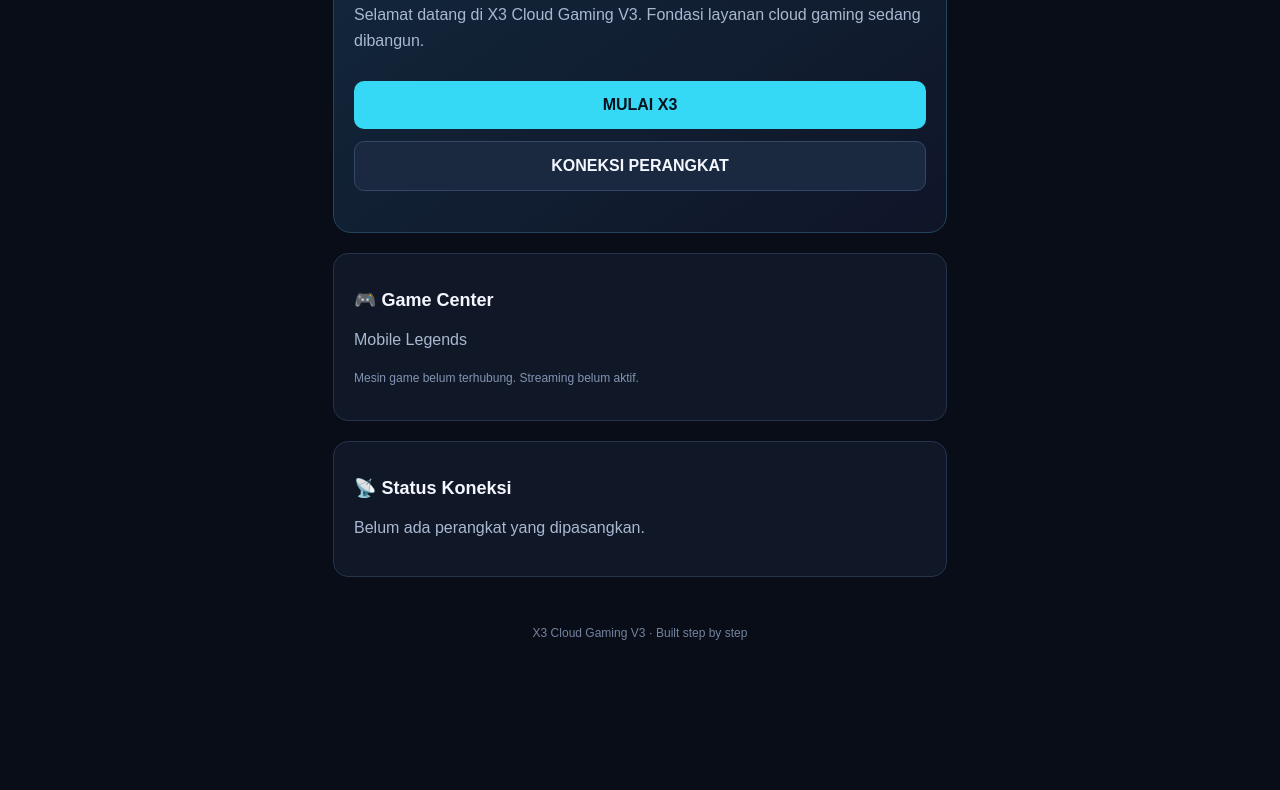
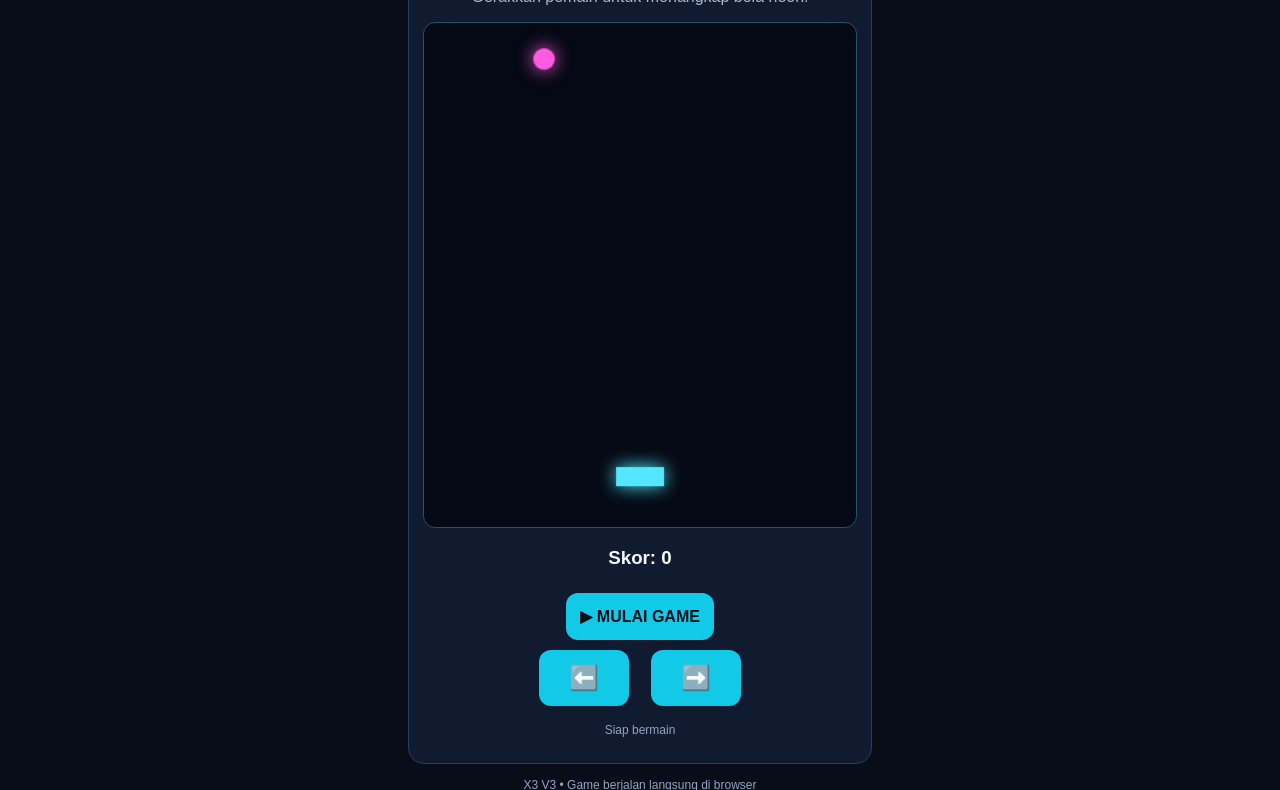
Before and after one commit to baktisamuel01-byte/x3-cloud-gaming-v3, a plain HTML site: page index.html in a window 1280 px wide. Shown: the part 224-1014 px from the top of the page. Before the commit the page ends 889 px from the top, so only its background shows below. Drawn offline with Linux system fonts and the light colour scheme.

Commit message:
Update index.html

```diff
--- a/index.html
+++ b/index.html
@@ -3,143 +3,106 @@
 <html lang="id">
 <head>
 <meta charset="UTF-8">
-  <meta name="viewport" content="width=device-width, initial-scale=1.0">
-  <meta name="theme-color" content="#080d18">
+<meta name="viewport" content="width=device-width, initial-scale=1, maximum-scale=1, user-scalable=no">
 <title>X3 Cloud Gaming V3</title>
 <style>
-    * { box-sizing: border-box; }
-    body {
-      margin: 0;
-      font-family: Arial, sans-serif;
-      background: #080d18;
-      color: #f4f7ff;
-    }
-    header {
-      padding: 22px 18px;
-      border-bottom: 1px solid #202c40;
-      background: #0d1525;
-    }
-    .logo {
-      color: #53e7ff;
-      font-size: 24px;
-      font-weight: bold;
-    }
-    .tagline {
-      color: #91a4c3;
-      font-size: 13px;
-      margin-top: 7px;
-    }
-    main {
-      max-width: 650px;
-      margin: auto;
-      padding: 24px 18px;
-    }
-    .hero {
-      padding: 25px 20px;
-      border: 1px solid #24465d;
-      border-radius: 18px;
-      background: linear-gradient(145deg, #12283c, #101528);
-    }
-    .status {
-      color: #63edb0;
-      font-size: 12px;
-      letter-spacing: 1px;
-    }
-    h1 {
-      font-size: 30px;
-      line-height: 1.2;
-      margin: 15px 0 10px;
-    }
-    p {
-      color: #a9b8d1;
-      line-height: 1.6;
-    }
-    button {
-      width: 100%;
-      padding: 15px;
-      margin-top: 12px;
-      border: 0;
-      border-radius: 10px;
-      background: #35d9f5;
-      color: #06121d;
-      font-size: 16px;
-      font-weight: bold;
-      cursor: pointer;
-    }
-    .secondary {
-      background: #1a2940;
-      color: #f4f7ff;
-      border: 1px solid #344764;
-    }
-    .card {
-      margin-top: 20px;
-      padding: 20px;
-      border: 1px solid #26344c;
-      border-radius: 15px;
-      background: #101827;
-    }
-    .card h2 { font-size: 18px; }
-    .small {
-      font-size: 12px;
-      color: #8294b2;
-    }
-    footer {
-      padding: 25px 15px;
-      text-align: center;
-      color: #73839e;
-      font-size: 12px;
-    }
+*{box-sizing:border-box}
+body{margin:0;background:#080d18;color:#f4f7ff;font-family:Arial,sans-serif;text-align:center}
+header{padding:20px;border-bottom:1px solid #24405d}
+h1{color:#53e7ff;font-size:25px;margin:0}
+p{color:#a9bad0}
+main{padding:18px;max-width:500px;margin:auto}
+.panel{background:#101b30;border:1px solid #24405d;border-radius:16px;padding:14px;margin-bottom:14px}
+canvas{width:100%;background:#050914;border:1px solid #24516b;border-radius:12px;display:block;touch-action:none}
+button{background:#13c9e8;color:#06111c;border:0;border-radius:12px;padding:14px;font-size:16px;font-weight:bold;margin:5px;touch-action:manipulation}
+.controls{display:flex;justify-content:center;gap:12px}
+.controls button{width:90px;font-size:24px}
+.small{font-size:12px;color:#91a4c3}
 </style>
 </head>
 <body>
 <header>
-    <div class="logo">X3 CLOUD GAMING</div>
-    <div class="tagline">Your game. Your cloud. Your X3.</div>
+<h1>X3 CLOUD GAMING</h1>
+<p>V3 • NEON ARCADE</p>
 </header>
+<main>
+<div class="panel">
+<h3>🎮 NEON CATCH</h3>
+<p>Gerakkan pemain untuk menangkap bola neon!</p>
+<canvas id="game" width="360" height="420"></canvas>
+<h3>Skor: <span id="score">0</span></h3>
+<button id="start">▶ MULAI GAME</button>
+<div class="controls">
+<button id="left">⬅️</button>
+<button id="right">➡️</button>
+</div>
+<p class="small" id="status">Siap bermain</p>
+</div>
+<p class="small">X3 V3 • Game berjalan langsung di browser</p>
+</main>
+<script>
+const c=document.getElementById("game");
+const ctx=c.getContext("2d");
+const scoreEl=document.getElementById("score");
+const statusEl=document.getElementById("status");
+let player={x:160,y:370,w:40,h:16};
+let ball={x:100,y:30,r:9,speed:3};
+let score=0,running=false,dir=0,raf=0;
 
-  <main>
-    <section class="hero">
-      <div class="status">● X3 SYSTEM ONLINE</div>
-      <h1>Main game favoritmu.</h1>
-      <p>
-        Selamat datang di X3 Cloud Gaming V3.
-        Fondasi layanan cloud gaming sedang dibangun.
-      </p>
-      <button onclick="startX3()">MULAI X3</button>
-      <button class="secondary" onclick="showConnection()">
-        KONEKSI PERANGKAT
-      </button>
-      <p id="message" role="status" aria-live="polite"></p>
-    </section>
-
-    <section class="card">
-      <h2>🎮 Game Center</h2>
-      <p>Mobile Legends</p>
-      <p class="small">
-        Mesin game belum terhubung. Streaming belum aktif.
-      </p>
-    </section>
-
-    <section class="card">
-      <h2>📡 Status Koneksi</h2>
-      <p id="connection">Belum ada perangkat yang dipasangkan.</p>
-    </section>
-  </main>
-
-  <footer>
-    X3 Cloud Gaming V3 · Built step by step
-  </footer>
-
-  <script>
-    function startX3() {
-      document.getElementById("message").textContent =
-        "X3 siap dikembangkan. Mesin streaming belum tersedia.";
+function draw(){
+ctx.clearRect(0,0,c.width,c.height);
+ctx.fillStyle="#101b30";
+for(let y=10;y<c.height;y+=30){
+for(let x=10;x<c.width;x+=30)ctx.fillRect(x,y,1,1);
 }
-
-    function showConnection() {
-      document.getElementById("connection").textContent =
-        "Website aktif. Koneksi streaming antarperangkat belum dibuat.";
+ctx.shadowBlur=15;ctx.shadowColor="#53e7ff";
+ctx.fillStyle="#53e7ff";
+ctx.fillRect(player.x,player.y,player.w,player.h);
+ctx.shadowColor="#ff5ce1";ctx.fillStyle="#ff5ce1";
+ctx.beginPath();ctx.arc(ball.x,ball.y,ball.r,0,Math.PI*2);ctx.fill();
+ctx.shadowBlur=0;
 }
+function frame(){
+if(!running)return;
+player.x=Math.max(0,Math.min(c.width-player.w,player.x+dir*5));
+ball.y+=ball.speed;
+if(ball.y+ball.r>=player.y&&ball.x>=player.x-5&&ball.x<=player.x+player.w+5){
+score++;scoreEl.textContent=score;
+ball.y=15;ball.x=20+Math.random()*320;
+ball.speed=Math.min(7,ball.speed+0.15);
+}
+if(ball.y>c.height){
+running=false;
+statusEl.textContent="Game selesai! Skor: "+score;
+document.getElementById("start").textContent="↻ MAIN LAGI";
+draw();return;
+}
+draw();raf=requestAnimationFrame(frame);
+}
+function start(){
+cancelAnimationFrame(raf);
+score=0;scoreEl.textContent=0;
+player.x=160;ball.x=60+Math.random()*240;ball.y=25;ball.speed=3;
+running=true;statusEl.textContent="Game sedang berjalan!";
+document.getElementById("start").textContent="▶ ULANGI GAME";
+frame();
+}
+document.getElementById("start").addEventListener("click",start);
+function hold(button,direction){
+button.addEventListener("pointerdown",e=>{e.preventDefault();dir=direction});
+button.addEventListener("pointerup",()=>{if(dir===direction)dir=0});
+button.addEventListener("pointerleave",()=>{if(dir===direction)dir=0});
+button.addEventListener("pointercancel",()=>{dir=0});
+}
+hold(document.getElementById("left"),-1);
+hold(document.getElementById("right"),1);
+c.addEventListener("pointerdown",e=>{
+const rect=c.getBoundingClientRect();
+player.x=(e.clientX-rect.left)/rect.width*c.width-player.w/2;
+player.x=Math.max(0,Math.min(c.width-player.w,player.x));
+if(!running)draw();
+});
+draw();
 </script>
 </body>
 </html>
```
Lines whose indentation alone changed are shown as unchanged.
